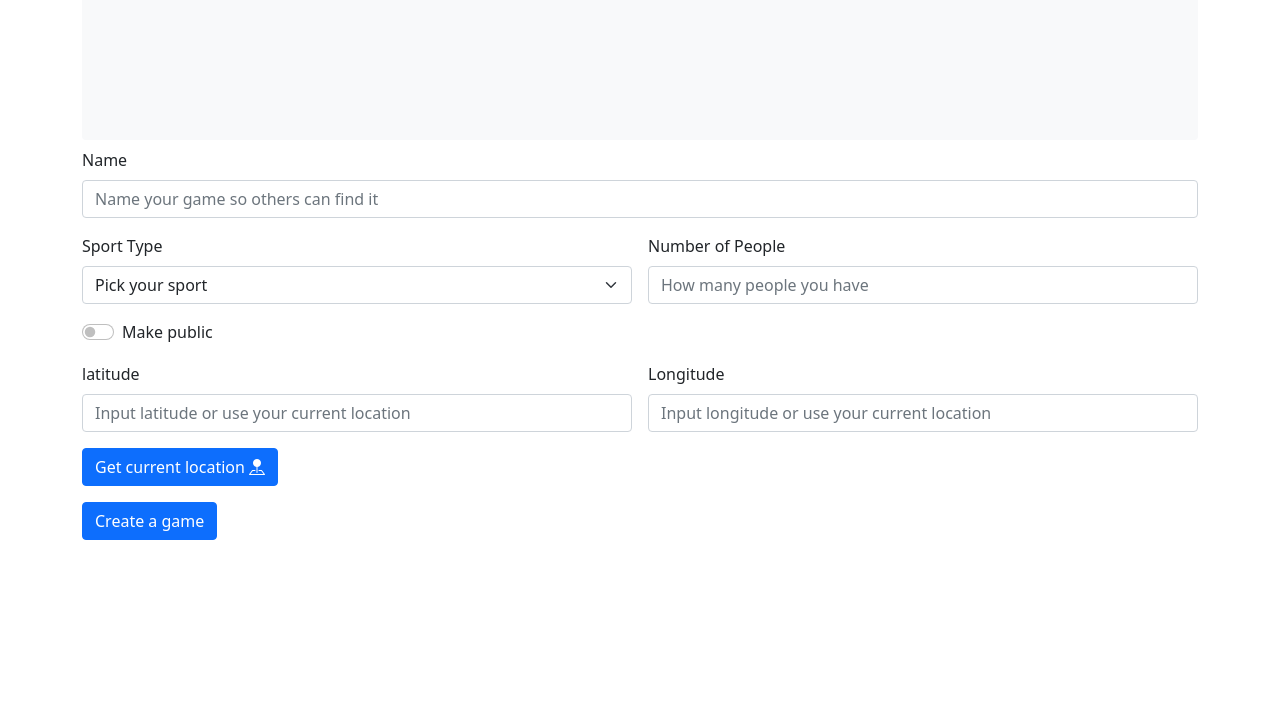
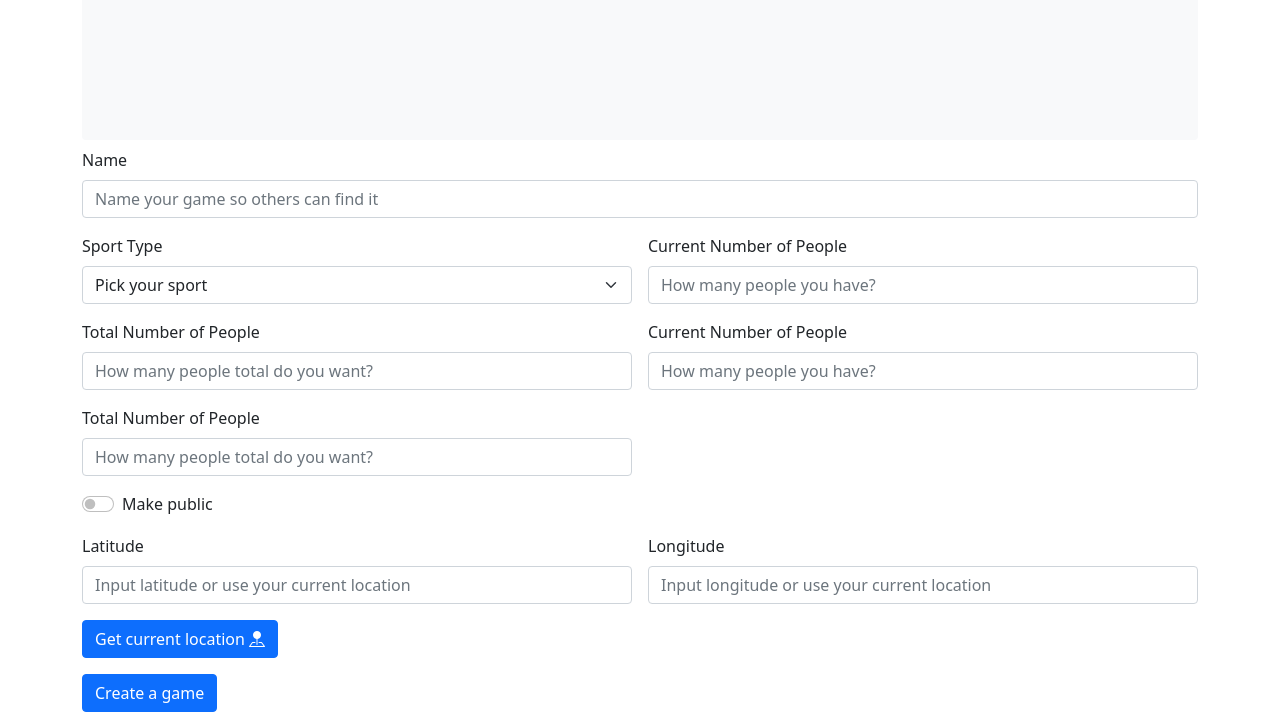
Before and after one commit to aashvi22/BasicFlaskTemplate, a Flask app: page / in a window 1280 px wide. Shown: the part 724-1436 px from the top of the page. Before the commit the page ends 1264 px from the top, so only its background shows below. Run offline with Flask 2, Linux system fonts and the light colour scheme.

Commit message:
Added current + total number of people. Added datetime to model

```diff
--- a/website/models.py
+++ b/website/models.py
@@ -6,8 +6,10 @@ class Game(db.Model):
     id = db.Column(db.Integer, primary_key = True)
     name = db.Column(db.String(100))
     game_type = db.Column(db.String(100)) # FIXME: this would be better as an enum, but I have no idea how to implement
-    num_people = db.Column(db.Integer)
-    date = db.Column(db.DateTime(timezone = True), default=func.now())
+    initial_number_of_people = db.Column(db.Integer)
+    total_number_people = db.Column(db.Integer)
+    creation_date = db.Column(db.DateTime(timezone = True), default=func.now())
+    event_datetime = db.Column(db.DateTime(timezone = True))
     lat = db.Column(db.Float())
     lng = db.Column(db.Float())
     user_id = db.Column(db.Integer, db.ForeignKey('user.id')) # one to many relationship between user and his/her games
--- a/website/templates/home.html
+++ b/website/templates/home.html
@@ -98,8 +98,20 @@
       </select>
     </div>
     <div class = "col-md-6">
-      <label for="numPeople" class="form-label">Number of People</label>
-      <input type="text" class="form-control" id="numPeople" placeholder="How many people you have" required>
+      <label for="currNumPeople" class="form-label">Current Number of People</label>
+      <input type="text" class="form-control" id="numPeople" placeholder="How many people you have?" required>
+    </div>
+    <div class = "col-md-6">
+      <label for="currNumPeople" class="form-label">Total Number of People</label>
+      <input type="text" class="form-control" id="numPeople" placeholder="How many people total do you want?" required>
+    </div>
+    <div class = "col-md-6">
+      <label for="currNumPeople" class="form-label">Current Number of People</label>
+      <input type="text" class="form-control" id="currNumPeople" placeholder="How many people you have?" required>
+    </div>
+    <div class = "col-md-6">
+      <label for="totalNumPeople" class="form-label">Total Number of People</label>
+      <input type="text" class="form-control" id="totalNumPeople" placeholder="How many people total do you want?" required>
     </div>
     <div class="col-12">
       <div class="form-check form-switch">
@@ -108,7 +120,7 @@
           </div>
     </div>
     <div class="col-md-6">
-      <label for="lat" class="form-label">latitude</label>
+      <label for="lat" class="form-label">Latitude</label>
       <input type="text" class="form-control" id="lat" placeholder="Input latitude or use your current location" required>
     </div>
     <div class="col-md-6">
```
